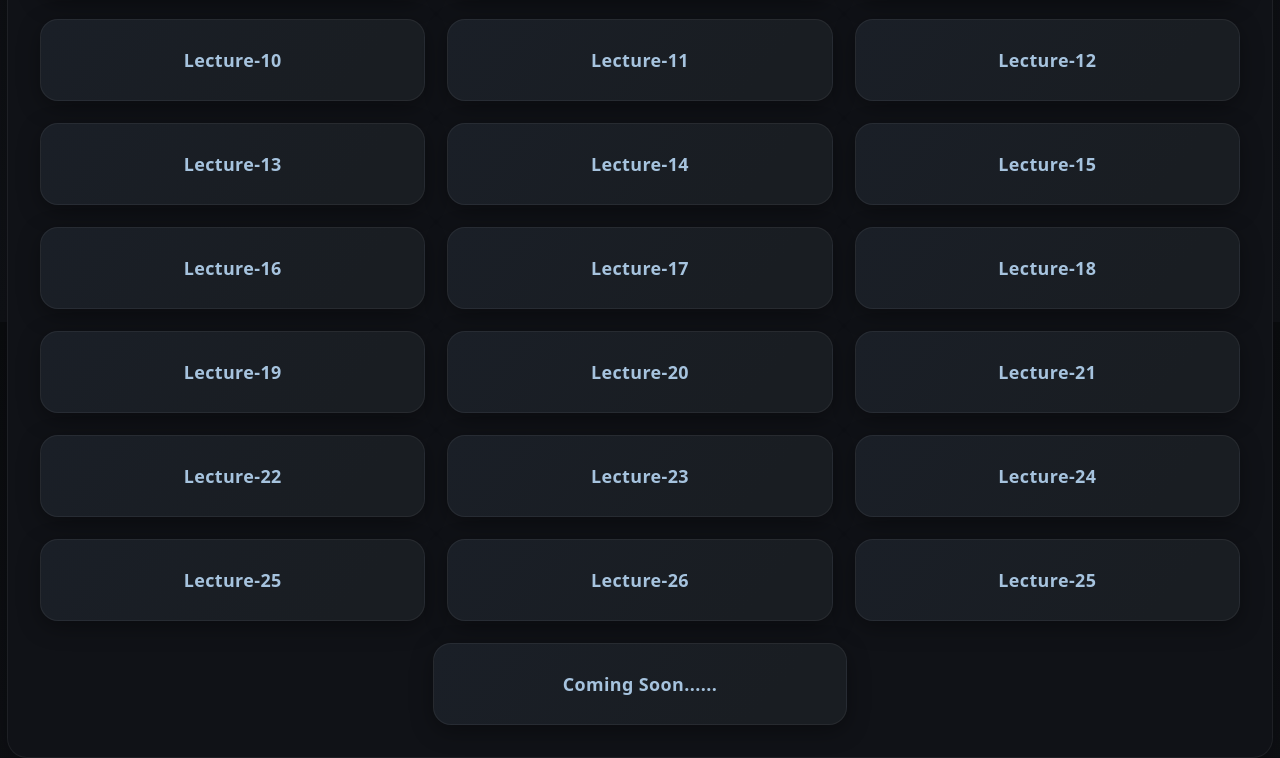
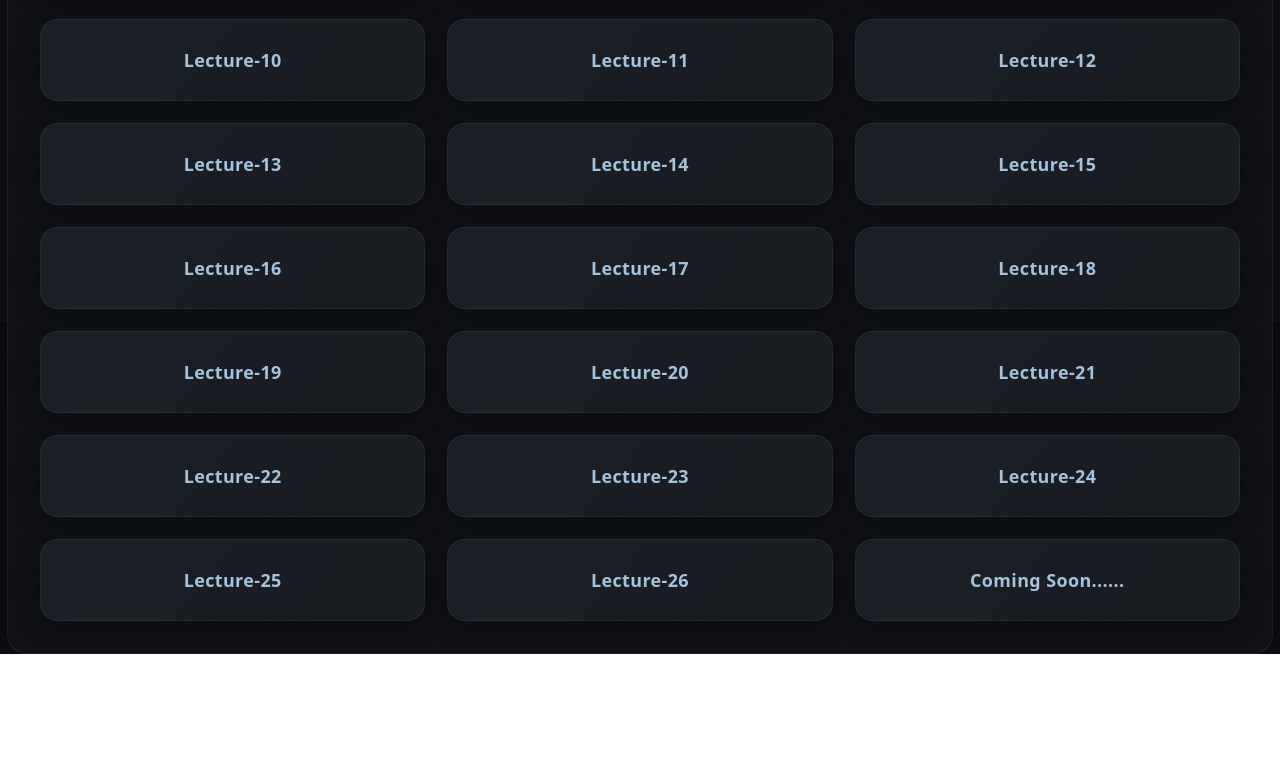
Before and after one commit to Anurag69og/Study, a plain HTML site: page fmft.html in a window 1280 px wide. Shown: the part 478-1236 px from the top of the page. After the commit the page ends 1132 px from the top, so only its background shows below. Drawn offline with Linux system fonts and the light colour scheme.

Commit message:
Update fmft.html

```diff
--- a/fmft.html
+++ b/fmft.html
@@ -265,7 +265,6 @@
 <div class="link-card"><a class="redirect-link" href="https://t.me/c/2718816646/5/182" target="_blank">Lecture-24</a></div>
 <div class="link-card"><a class="redirect-link" href="https://t.me/c/2718816646/5/183" target="_blank">Lecture-25</a></div>
 <div class="link-card"><a class="redirect-link" href="https://t.me/c/2718816646/5/184" target="_blank">Lecture-26</a></div>
-<div class="link-card"><a class="redirect-link" href="https://t.me/c/2718816646/5/185" target="_blank">Lecture-25</a></div>
 <div class="link-card"><a class="redirect-link" href="Listed-Soon.html" target="_blank">Coming Soon......</a></div>
 
 
```
